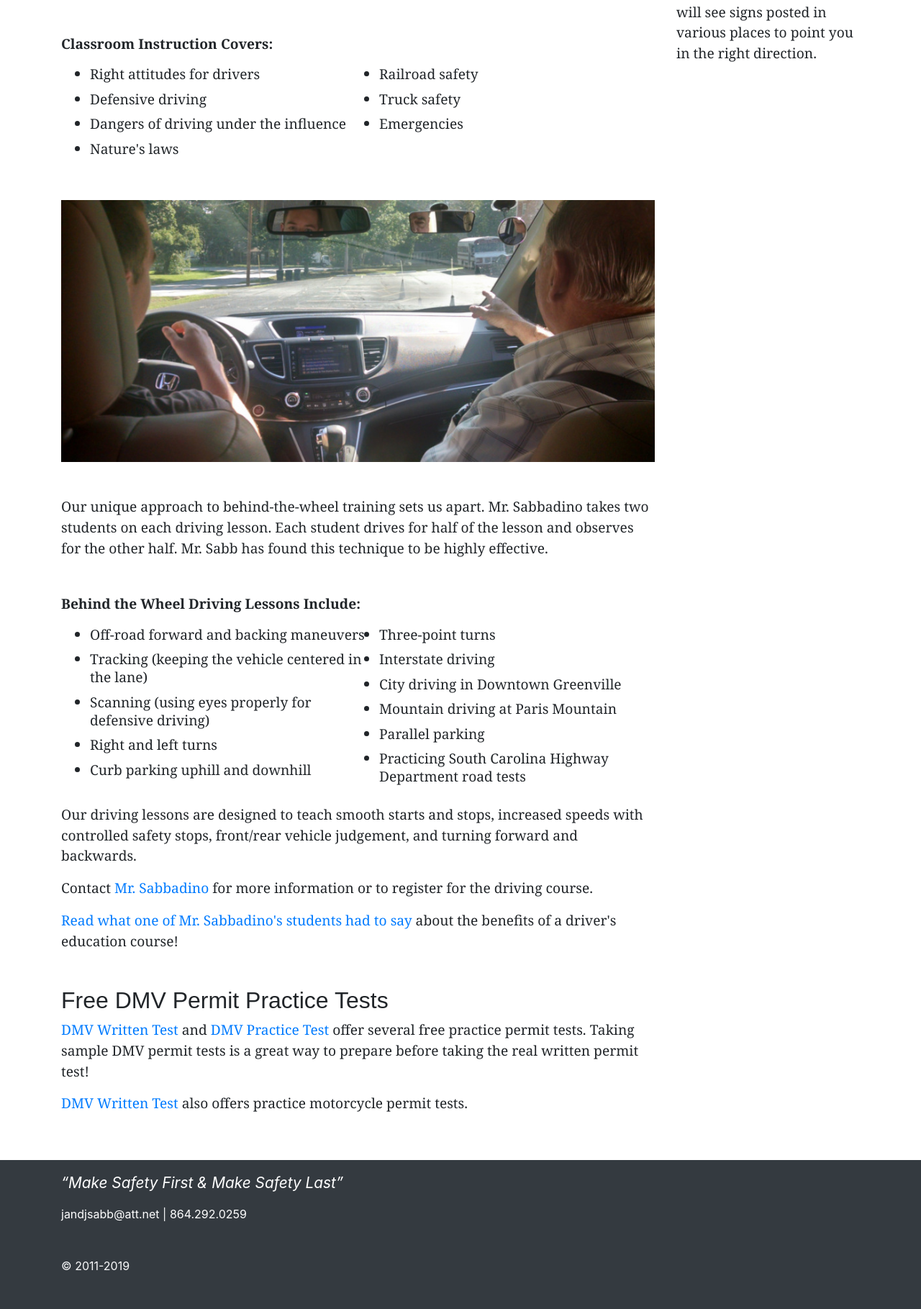
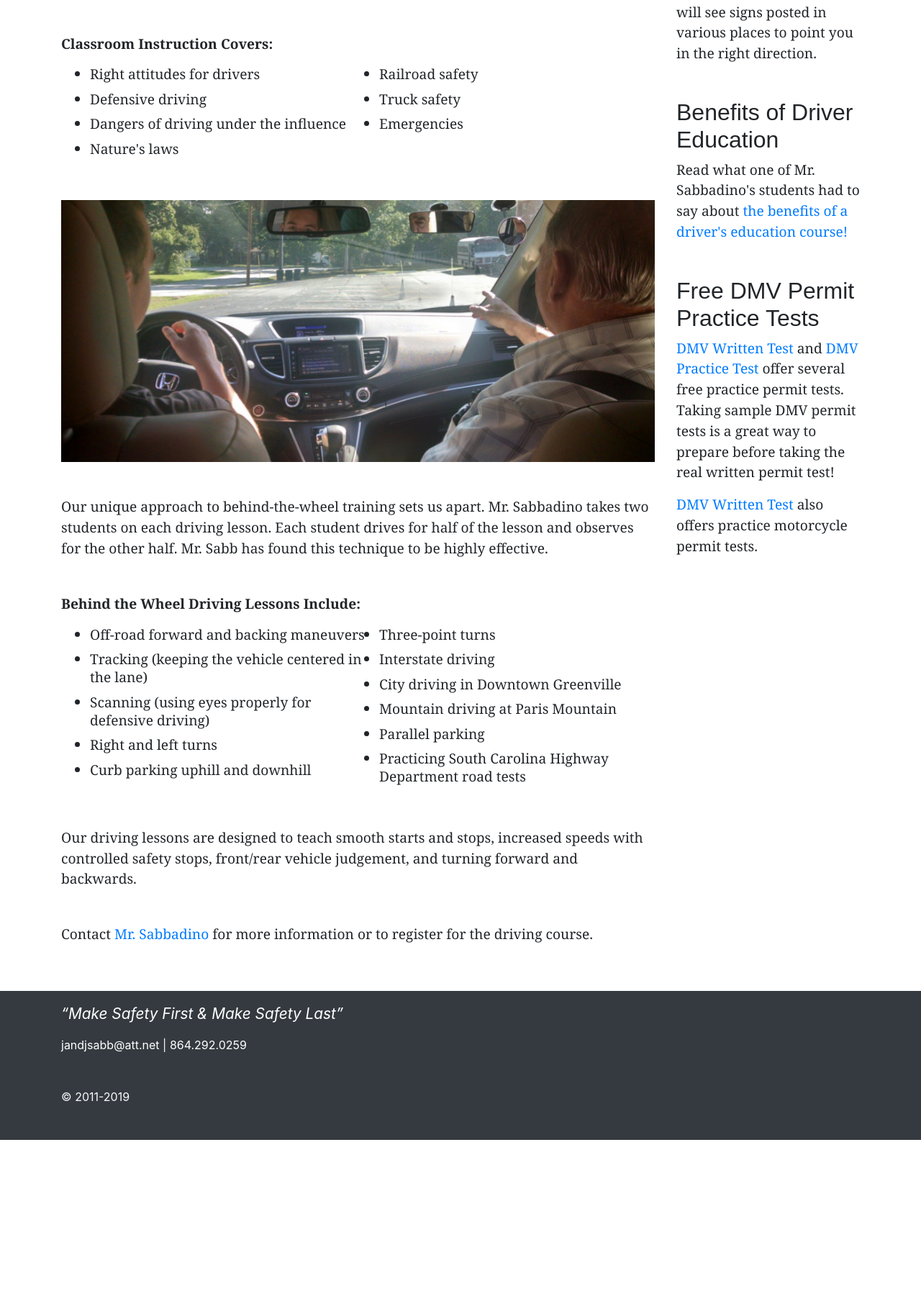
Before and after one commit to nmarsceau/sabbdriving.com, a PHP site: page / in a window 1280 px wide. Shown: the part 1477-3296 px from the top of the page at 72% size. After the commit the page ends 3061 px from the top, so only its background shows below. Run offline with PHP 8.4, Linux system fonts and the light colour scheme; some libraries are stand-ins or nearby versions.

Commit message:
Move some content from the main section to the sidebar

```diff
--- a/index.php
+++ b/index.php
@@ -17,7 +17,7 @@ require 'head.php';
       <section class="col-lg-9"> <!-- main content -->
         <article>
           <h2>Learn Traffic Safety, Defensive Driving,<br />and Behind-the-Wheel Training</h2>
-          <p class="mt-4">
+          <p class="mt-4 mb-5">
             At Sabbadino Driving School, our mission is to make safety first and to make safety last. Our driving
             courses in Taylors, SC are taught by Joe Sabbadino. Mr. Sabb has over 50 years of experience teaching driver's
             education in the Greenville area. As a lifelong educator, he has a knack for helping his students understand
@@ -26,7 +26,7 @@ require 'head.php';
           <div class="my-5 text-center">
             <img class="img-fluid" src="images/classroom instruction.jpg" alt="Mr. Sabbadino teaches a class" />
           </div>
-          <p>
+          <p class="my-5">
             With 10 hours of classroom instruction, our driver training courses exceed the South Carolina driver
             education requirements. The classroom instruction is scheduled in two and a half hour sessions over four weeks.
           </p>
@@ -35,10 +35,10 @@ require 'head.php';
               src="images/required classroom time infographic.jpg"
               alt="Sabbadino driving school provides two extra hours of classroom training above the state requirement" />
           </div>
-          <p>
+          <p class="mt-5">
             <strong>Classroom Instruction Covers:</strong>
           </p>
-          <ul class="two-columns">
+          <ul class="mb-5 two-columns">
             <li>Right attitudes for drivers</li>
             <li>Defensive driving</li>
             <li>Dangers of driving under the influence</li>
@@ -50,7 +50,7 @@ require 'head.php';
           <div class="my-5">
             <img class="img-fluid" src="images/behind the wheel.jpg" alt="Mr. Sabbadino drives with a student" />
           </div>
-          <p>
+          <p class="my-5">
             Our unique approach to behind-the-wheel training sets us apart. Mr. Sabbadino takes two students on
             each driving lesson. Each student drives for half of the lesson and observes for the other half.
             Mr. Sabb has found this technique to be highly effective.
@@ -58,7 +58,7 @@ require 'head.php';
           <p class="mt-5">
             <strong>Behind the Wheel Driving Lessons Include:</strong>
           </p>
-          <ul class="two-columns">
+          <ul class="mb-5 two-columns">
             <li>Off-road forward and backing maneuvers</li>
             <li>Tracking (keeping the vehicle centered in the lane)</li>
             <li>Scanning (using eyes properly for defensive driving)</li>
@@ -71,26 +71,12 @@ require 'head.php';
             <li>Parallel parking</li>
             <li>Practicing South Carolina Highway Department road tests</li>
           </ul>
-          <p>
+          <p class="my-5">
             Our driving lessons are designed to teach smooth starts and stops, increased speeds with controlled safety stops,
             front/rear vehicle judgement, and turning forward and backwards.
           </p>
           <p>
             Contact <a href="mailto:jandjsabb@att.net?subject=websitequestions">Mr. Sabbadino</a> for more information or to register for the driving course.
-          </p>
-          <p>
-            <a href="docs/CourseBenefits.pdf">Read what one of Mr. Sabbadino&apos;s students had to say</a> about the benefits of a driver&apos;s education course!
-          </p>
-        </article>
-        <article class="mt-5">
-          <h2>Free DMV Permit Practice Tests</h2>
-          <p>
-            <a href="https://www.dmv-written-test.com/south-carolina/practice-test-1.html">DMV Written Test</a> and <a href="http://dmv-permit-test.com/">DMV Practice Test</a> offer several free practice permit tests.
-            Taking sample DMV permit tests is a great way to prepare before taking the real written permit test!
-          </p>
-
-          <p>
-            <a href="https://www.dmv-written-test.com/south-carolina/motorcycle/practice-test-1.html">DMV Written Test</a> also offers practice motorcycle permit tests.
           </p>
         </article>
       </section> <!-- end main content -->
@@ -152,6 +138,26 @@ require 'head.php';
             places to point you in the right direction.
           </p>
         </aside>
+
+        <aside class="mt-5">
+          <h2>Benefits of Driver Education</h2>
+          <p>
+            Read what one of Mr. Sabbadino&apos;s students had to say about
+            <a href="docs/CourseBenefits.pdf">the benefits of a driver&apos;s education course!</a>
+          </p>
+        </aside>
+
+        <aside class="mt-5">
+          <h2>Free DMV Permit Practice Tests</h2>
+          <p>
+            <a href="https://www.dmv-written-test.com/south-carolina/practice-test-1.html">DMV Written Test</a> and <a href="http://dmv-permit-test.com/">DMV Practice Test</a> offer several free practice permit tests.
+            Taking sample DMV permit tests is a great way to prepare before taking the real written permit test!
+          </p>
+
+          <p>
+            <a href="https://www.dmv-written-test.com/south-carolina/motorcycle/practice-test-1.html">DMV Written Test</a> also offers practice motorcycle permit tests.
+          </p>
+        </aside>
       </section> <!-- end sidebar -->
     </div>
   </div>
```
